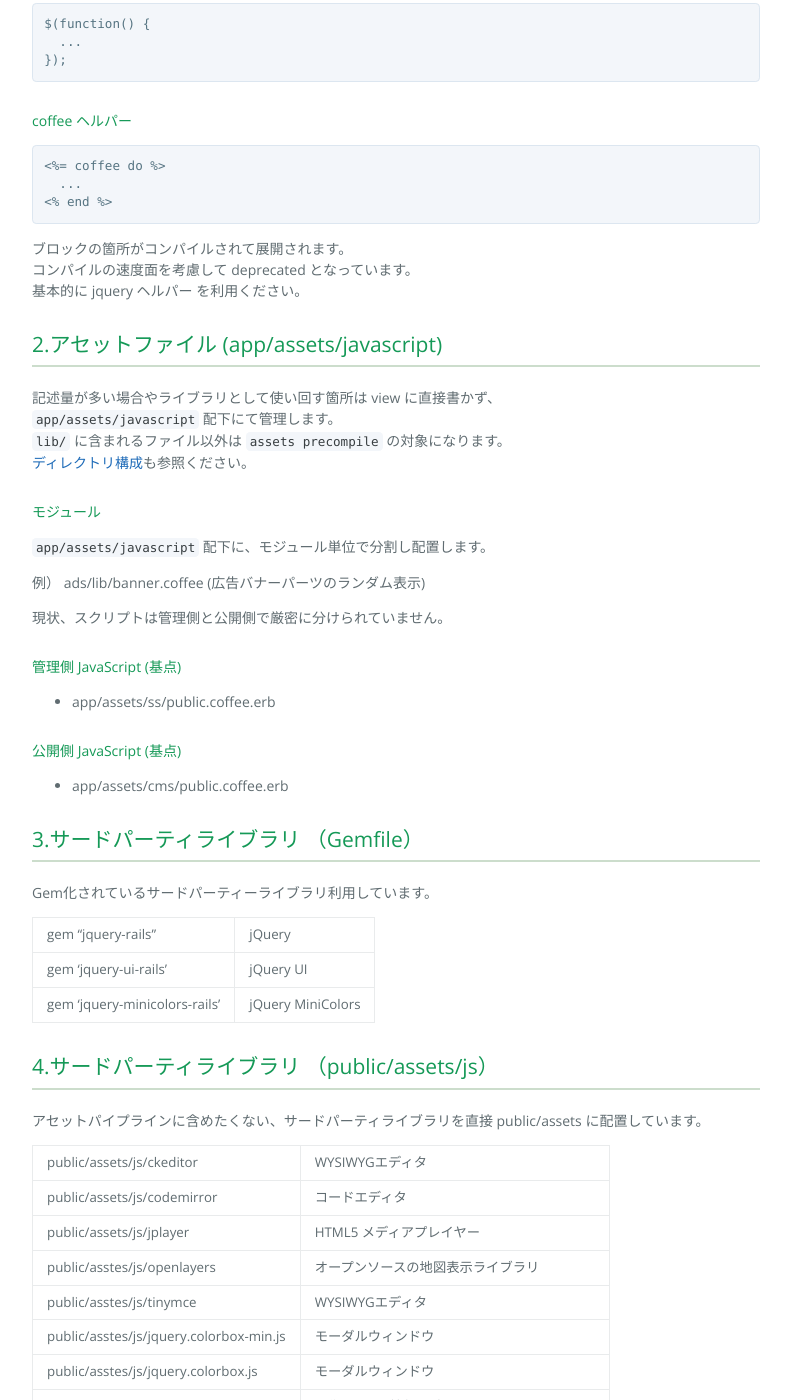
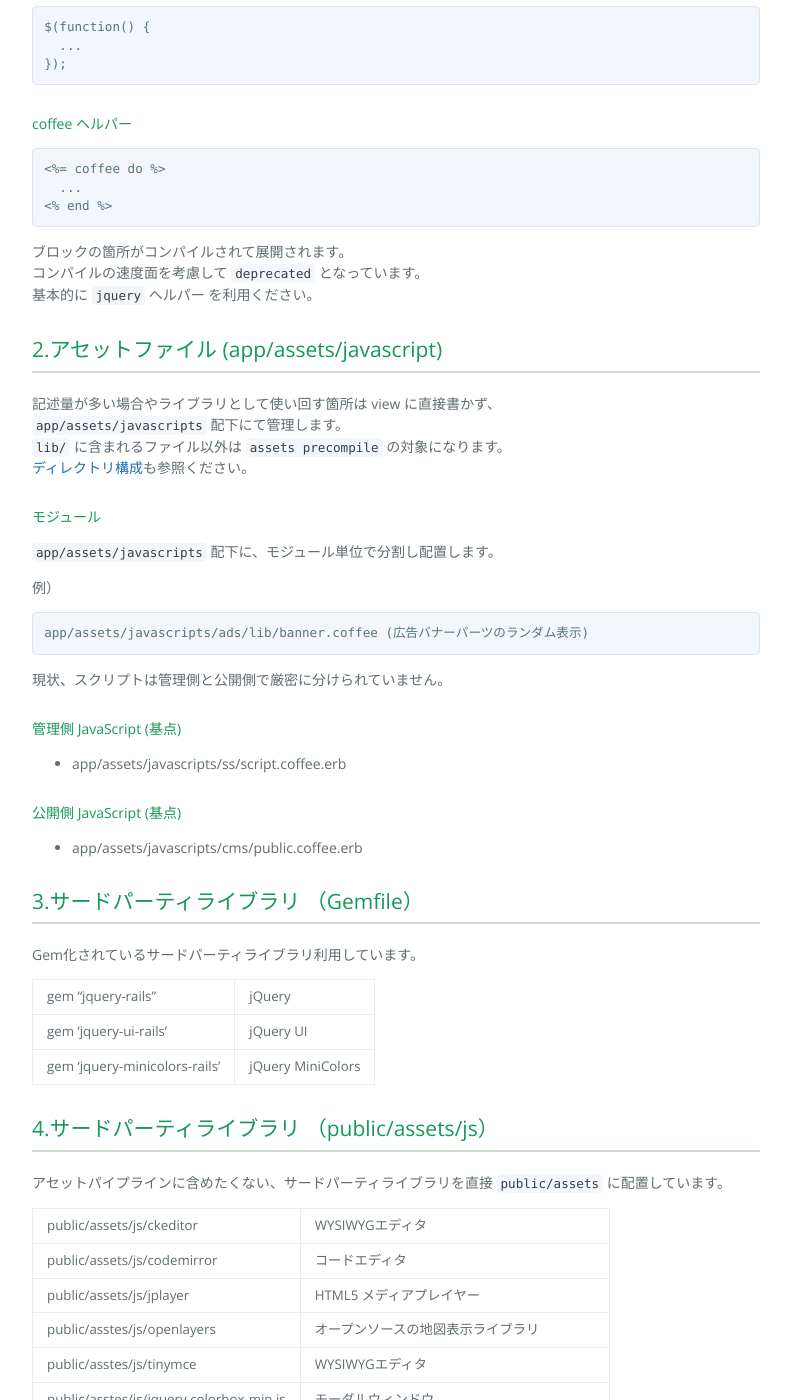
Before and after one commit to shirasagi/shirasagi.github.io, a Jekyll site: the page built from devel/javascripts.md, in a window 1280 px wide and 1400 px high, scrolled down 738 px. Shown: the whole window, without its empty margins (244-1035 px from the left). Built offline with Jekyll 4.4.1, drawn with Linux system fonts in a browser that asks for light colours; nearby versions of some CDN libraries; some of the changed text lies outside the part shown.

Commit message:
[fix] devel/javascripts.md

```diff
--- a/devel/javascripts.md
+++ b/devel/javascripts.md
@@ -3,12 +3,12 @@ layout: top
 title: JavaScript構成
 ---
 
-シラサギで `JavaScript` を利用する場合は以下の方法になります。
+シラサギで `JavaScript` を利用する場合、以下の方法があります。
 
-- view に JavaScript を書く
-- app/assets/javascript 配下に CoffeeScript を書く
-- Gemを利用する
-- public/assets/js 配下にライブラリを配置する
+- `view` に `JavaScript` を書く
+- `app/assets/javascripts` 配下に `CoffeeScript` を書く
+- `Gem` を利用する
+- `public/assets/js` 配下にライブラリを配置する
 
 ## 1.view に JavaScript を書く
 
@@ -37,35 +37,38 @@ $(function() {
 ~~~
 
 ブロックの箇所がコンパイルされて展開されます。<br />
-コンパイルの速度面を考慮して deprecated となっています。<br />
-基本的に jquery ヘルパー を利用ください。
+コンパイルの速度面を考慮して `deprecated` となっています。<br />
+基本的に `jquery` ヘルパー を利用ください。
 
 ## 2.アセットファイル (app/assets/javascript)
 
 記述量が多い場合やライブラリとして使い回す箇所は view に直接書かず、<br />
-`app/assets/javascript` 配下にて管理します。<br />
+`app/assets/javascripts` 配下にて管理します。<br />
 `lib/` に含まれるファイル以外は `assets precompile` の対象になります。<br />
 [ディレクトリ構成](http://localhost:3333/devel/directories.html)も参照ください。
 
 #### モジュール
 
-`app/assets/javascript` 配下に、モジュール単位で分割し配置します。
+`app/assets/javascripts` 配下に、モジュール単位で分割し配置します。
 
 例）
-ads/lib/banner.coffee (広告バナーパーツのランダム表示)
+
+~~~
+app/assets/javascripts/ads/lib/banner.coffee (広告バナーパーツのランダム表示)
+~~~
 
 現状、スクリプトは管理側と公開側で厳密に分けられていません。
 
 #### 管理側 JavaScript (基点)
 
-- app/assets/ss/public.coffee.erb
+- app/assets/javascripts/ss/script.coffee.erb
 
 #### 公開側 JavaScript (基点)
 
-- app/assets/cms/public.coffee.erb
+- app/assets/javascripts/cms/public.coffee.erb
 
 ## 3.サードパーティライブラリ （Gemfile）
-Gem化されているサードパーティーライブラリ利用しています。
+Gem化されているサードパーティライブラリ利用しています。
 
 -----|-----
 gem "jquery-rails" | jQuery
@@ -74,7 +77,7 @@ gem 'jquery-minicolors-rails' | jQuery MiniColors
 
 ## 4.サードパーティライブラリ （public/assets/js）
 
-アセットパイプラインに含めたくない、サードパーティライブラリを直接 public/assets に配置しています。
+アセットパイプラインに含めたくない、サードパーティライブラリを直接 `public/assets` に配置しています。
 
 -----|-----
 public/assets/js/ckeditor | WYSIWYGエディタ
@@ -96,21 +99,21 @@ public/asstes/js/jquery.xdomainajax.js | クロスドメイン用
 
 ## 開発時によく使うクラス
 
-- @SS
+- `@SS`
   - 管理画面/公開画面で同じクラス名
   - `SS.render()` で管理画面/公開画面で必要なスクリプトを展開
 
-- @SS_ListUI
+- `@SS_ListUI`
   - 管理画面の一覧表示部分 `<ul class-"list-items"> ... </ul>`
 
-- @SS_SearchUI
+- `@SS_SearchUI`
   - モーダル選択UIのクラス
 
-- @SS_TreeUI
+- `@SS_TreeUI`
   - テーブルのツリー表示
 
-- @Map
+- `@Map`
   - GoogleMapsでの地図表示
 
-- @Openlayers_Map
+- `@Openlayers_Map`
   - Openlayersでの地図表示
```
Also changed, not shown: index.md (+2 -1 lines).
